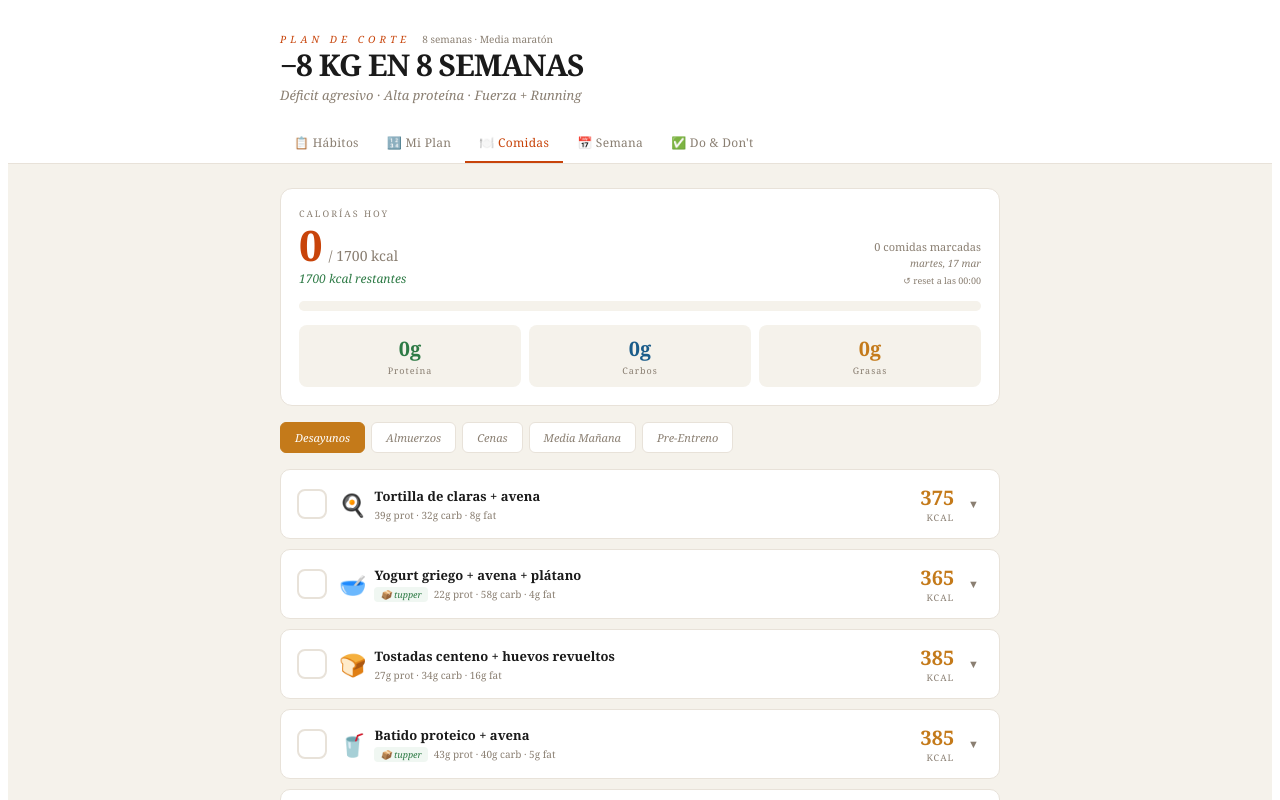
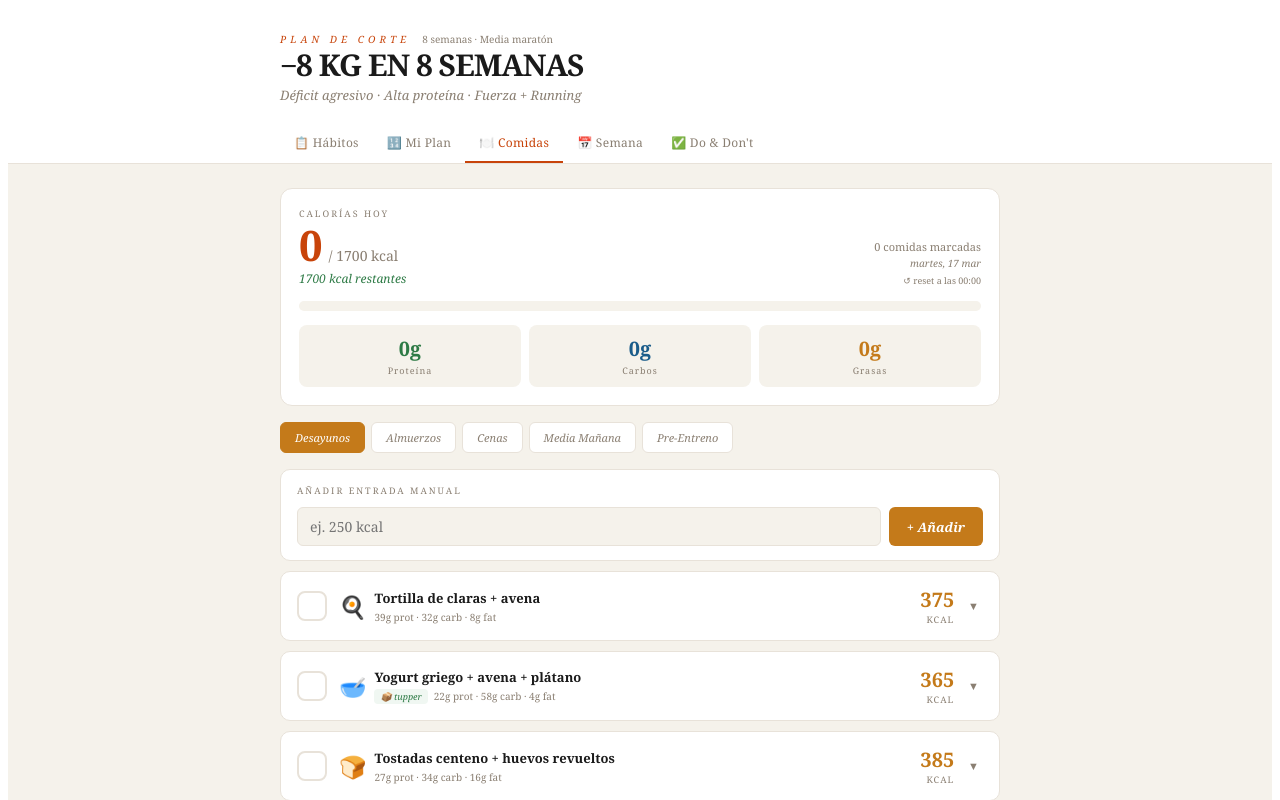
Before and after one commit to bernaleses/8kg, a React (Vite) app: page / in a window 1280 px wide. Both pictures are taken after a click on the button "🍽️ Comidas". Shown: the top 800 px of the page. Built offline with nearby package versions, Linux system fonts and the light colour scheme.

Commit message:
Refactor MealsTab to handle custom entries and target kcal

```diff
--- a/src/App.jsx
+++ b/src/App.jsx
@@ -302,7 +302,6 @@ const HABITS = [
   { id: "protein", label: "Proteína en cada comida", icon: "🥩", color: COLORS.green },
   { id: "noalcohol", label: "Sin alcohol", icon: "🚫", color: COLORS.red },
   { id: "training", label: "Entreno completado", icon: "💪", color: COLORS.accent },
-  { id: "weigh", label: "Pesaje en ayunas", icon: "⚖️", color: COLORS.muted },
 ];
 
 const DOS = [
@@ -702,11 +701,13 @@ function CalcCycling({ saved }) {
 }
 
 // ─── MEALS TAB ────────────────────────────────────────────────
-function MealsTab() {
+function MealsTab({ targetKcal }) {
   const [activeMeal, setActiveMeal] = useState("desayunos");
   const [eaten, setEaten] = useState({});
   const [expanded, setExpanded] = useState({});
   const [loaded, setLoaded] = useState(false);
+  const [customEntries, setCustomEntries] = useState({});
+  const [customInput, setCustomInput] = useState({});
   const labels = { desayunos: "Desayunos", almuerzos: "Almuerzos", cenas: "Cenas", media_manana: "Media Mañana", pre_entreno: "Pre-Entreno" };
   const mealCatColors = { desayunos: "#c47a1a", almuerzos: COLORS.blue, cenas: "#7c5cbf", media_manana: COLORS.green, pre_entreno: COLORS.accent };
 
@@ -718,8 +719,12 @@ function MealsTab() {
         const r = await (async () => { const v = localStorage.getItem("meals_eaten"); return v ? {value: v} : null; })();
         if (r) {
           const stored = JSON.parse(r.value);
-          if (stored.date === todayDateKey()) setEaten(stored.eaten || {});
-          else await (async () => { localStorage.setItem("meals_eaten", JSON.stringify({ date: todayDateKey(), eaten: {} })); })();
+          if (stored.date === todayDateKey()) {
+            setEaten(stored.eaten || {});
+            setCustomEntries(stored.custom || {});
+          } else {
+            localStorage.setItem("meals_eaten", JSON.stringify({ date: todayDateKey(), eaten: {}, custom: {} }));
+          }
         }
       } catch {}
       setLoaded(true);
@@ -741,13 +746,32 @@ function MealsTab() {
     // clean nulls
     Object.keys(next).forEach(k => { if (!next[k]) delete next[k]; });
     setEaten(next);
-    try { await (async () => { localStorage.setItem("meals_eaten", JSON.stringify({ date: todayDateKey(), eaten: next })); })(); } catch {}
+    try { localStorage.setItem("meals_eaten", JSON.stringify({ date: todayDateKey(), eaten: next, custom: customEntries })); } catch {}
   }
 
   function toggleExpand(key) { setExpanded(p => ({ ...p, [key]: !p[key] })); }
 
+  async function addCustomEntry(cat) {
+    const kcal = parseInt(customInput[cat] || "0");
+    if (!kcal || kcal <= 0) return;
+    const existing = customEntries[cat] || [];
+    const next = { ...customEntries, [cat]: [...existing, kcal] };
+    setCustomEntries(next);
+    setCustomInput(p => ({ ...p, [cat]: "" }));
+    try { localStorage.setItem("meals_eaten", JSON.stringify({ date: todayDateKey(), eaten, custom: next })); } catch {}
+  }
+
+  async function removeCustomEntry(cat, idx) {
+    const existing = [...(customEntries[cat] || [])];
+    existing.splice(idx, 1);
+    const next = { ...customEntries, [cat]: existing };
+    setCustomEntries(next);
+    try { localStorage.setItem("meals_eaten", JSON.stringify({ date: todayDateKey(), eaten, custom: next })); } catch {}
+  }
+
   // Totals
-  const totalKcal = Object.values(eaten).reduce((s, v) => s + (v?.kcal || 0), 0);
+  const customKcalTotal = Object.values(customEntries).flat().reduce((s, v) => s + (v || 0), 0);
+  const totalKcal = Object.values(eaten).reduce((s, v) => s + (v?.kcal || 0), 0) + customKcalTotal;
   const totalProt = Object.entries(eaten).reduce((s, [k, v]) => {
     if (!v) return s;
     const [cat, idx] = k.split("_");
@@ -767,7 +791,7 @@ function MealsTab() {
     return s + (meal?.macros?.fat || 0);
   }, 0);
 
-  const TARGET_KCAL = 1700;
+  const TARGET_KCAL = targetKcal || 1700;
   const pct = Math.min(100, Math.round((totalKcal / TARGET_KCAL) * 100));
   const remaining = TARGET_KCAL - totalKcal;
   const isOver = totalKcal > TARGET_KCAL;
@@ -839,7 +863,7 @@ function MealsTab() {
                 {labels[cat]} ×{cnt}
               </span>
             ))}
-            <button onClick={async () => { setEaten({}); try { await (async () => { localStorage.setItem("meals_eaten", JSON.stringify({ date: todayDateKey(), eaten: {} })); })(); } catch {} }}
+            <button onClick={async () => { setEaten({}); setCustomEntries({}); try { localStorage.setItem("meals_eaten", JSON.stringify({ date: todayDateKey(), eaten: {}, custom: {} })); } catch {} }}
               style={{ fontSize: 10, background: "none", border: `1px solid ${COLORS.cardBorder}`, borderRadius: 20, padding: "3px 10px", color: COLORS.muted, cursor: "pointer", fontFamily: "inherit" }}>
               Resetear
             </button>
@@ -871,6 +895,41 @@ function MealsTab() {
             </button>
           );
         })}
+      </div>
+
+      {/* ── CUSTOM ENTRY ── */}
+      <div style={{ background: COLORS.card, border: `1px solid ${COLORS.cardBorder}`, borderRadius: 10, padding: "14px 16px", marginBottom: 10 }}>
+        <div style={{ fontSize: 9, color: COLORS.muted, letterSpacing: 2, marginBottom: 10 }}>AÑADIR ENTRADA MANUAL</div>
+        <div style={{ display: "flex", gap: 8 }}>
+          <input
+            type="number"
+            min="0"
+            placeholder="ej. 250 kcal"
+            value={customInput[activeMeal] || ""}
+            onChange={e => setCustomInput(p => ({ ...p, [activeMeal]: e.target.value }))}
+            onKeyDown={e => e.key === "Enter" && addCustomEntry(activeMeal)}
+            style={{ flex: 1, background: COLORS.bg, border: `1px solid ${COLORS.cardBorder}`, borderRadius: 6,
+              padding: "9px 12px", fontSize: 14, fontFamily: "inherit", color: COLORS.text }}
+          />
+          <button onClick={() => addCustomEntry(activeMeal)}
+            style={{ background: mealCatColors[activeMeal], color: "#fff", border: "none", borderRadius: 6,
+              padding: "9px 18px", fontSize: 13, cursor: "pointer", fontFamily: "inherit", fontStyle: "italic", fontWeight: 700 }}>
+            + Añadir
+          </button>
+        </div>
+        {(customEntries[activeMeal] || []).length > 0 && (
+          <div style={{ marginTop: 10, display: "flex", flexWrap: "wrap", gap: 6 }}>
+            {(customEntries[activeMeal] || []).map((kcal, idx) => (
+              <span key={idx} style={{ display: "flex", alignItems: "center", gap: 4, background: mealCatColors[activeMeal] + "18",
+                border: `1px solid ${mealCatColors[activeMeal]}30`, borderRadius: 20, padding: "3px 10px", fontSize: 11, color: mealCatColors[activeMeal] }}>
+                {kcal} kcal
+                <button onClick={() => removeCustomEntry(activeMeal, idx)}
+                  style={{ background: "none", border: "none", color: mealCatColors[activeMeal], cursor: "pointer",
+                    fontSize: 13, lineHeight: 1, padding: "0 0 0 2px", fontFamily: "inherit" }}>×</button>
+              </span>
+            ))}
+          </div>
+        )}
       </div>
 
       {/* ── MEAL CARDS ── */}
@@ -1182,6 +1241,14 @@ function DosDonts() {
 // ─── APP ──────────────────────────────────────────────────────
 export default function CutPlan() {
   const [activeTab, setActiveTab] = useState(0);
+  const [userTarget, setUserTarget] = useState(null);
+
+  useEffect(() => {
+    try {
+      const raw = localStorage.getItem("user_calc");
+      if (raw) { const d = JSON.parse(raw); setUserTarget(d.target || null); }
+    } catch {}
+  }, []);
 
   return (
     <div style={{ background: COLORS.bg, minHeight: "100vh", fontFamily: "'Playfair Display', Georgia, serif", color: COLORS.text }}>
@@ -1208,8 +1275,8 @@ export default function CutPlan() {
 
       <div style={{ maxWidth: 720, margin: "0 auto", padding: "24px 20px" }}>
         {activeTab === 0 && <HabitsTracker />}
-        {activeTab === 1 && <CalcPlan />}
-        {activeTab === 2 && <MealsTab />}
+        {activeTab === 1 && <CalcPlan onUpdate={(d) => setUserTarget(d.target || null)} />}
+        {activeTab === 2 && <MealsTab targetKcal={userTarget} />}
         {activeTab === 3 && <WeekTab />}
         {activeTab === 4 && <DosDonts />}
       </div>
```
